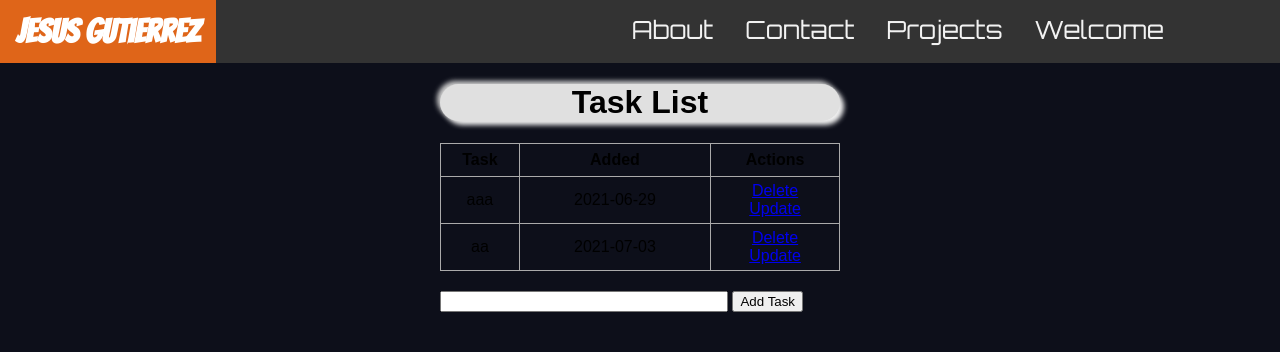
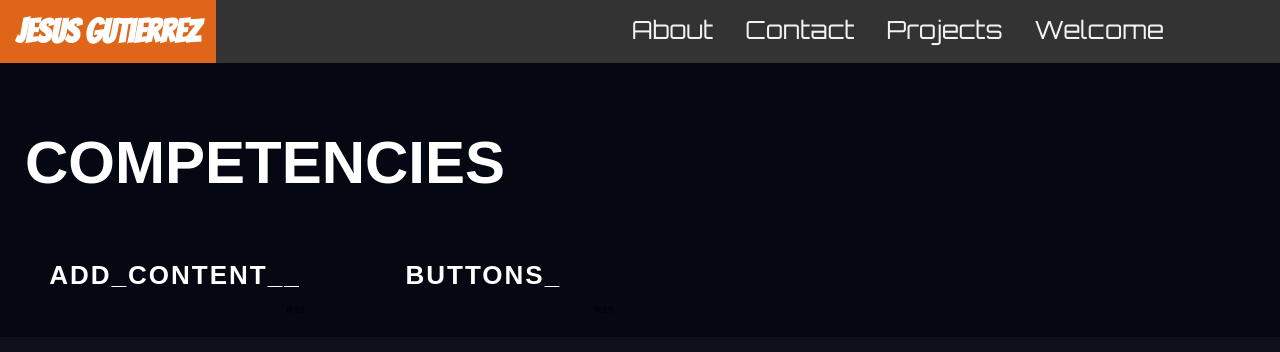
Before and after one commit to jgutierrezCSU/Software-Eng-Profile, a Flask app: page / in a window 1280 px wide. Shown: the top 352 px of the page. Run offline with Flask 2, Linux system fonts and the light colour scheme; data comes from the database, SQL or seed files in the repository; some web fonts are replaced.

Commit message:
added header and buttons

```diff
--- /dev/null
+++ b/static/css/CPbutton.css
@@ -0,0 +1,196 @@
+@font-face {
+    font-family: Cyber;
+    src: url("https://assets.codepen.io/605876/Blender-Pro-Bold.otf");
+    font-display: swap;
+  }
+
+  * {
+    box-sizing: border-box;
+  }
+  /*
+  body {
+    display: flex;
+    align-items: center;
+    flex-direction: column;
+    justify-content: center;
+    min-height: 100vh;
+    font-family: 'Cyber', sans-serif;
+    background: linear-gradient(90deg, #f5ed00 70%, #e6de00 70%), #fff700;
+  }
+
+  body .cybr-btn + .cybr-btn {
+    margin-top: 2rem;
+  }
+  */
+
+  .cybr-btn {
+    --primary: hsl(var(--primary-hue), 85%, calc(var(--primary-lightness, 50) * 1%));
+    --shadow-primary: hsl(var(--shadow-primary-hue), 90%, 50%);
+    --primary-hue: 0;
+    --primary-lightness: 50;
+    --color: hsl(0, 0%, 100%);
+    --font-size: 26px;
+    --shadow-primary-hue: 180;
+    --label-size: 9px;
+    --shadow-secondary-hue: 60;
+    --shadow-secondary: hsl(var(--shadow-secondary-hue), 90%, 60%);
+    --clip: polygon(0 0, 100% 0, 100% 100%, 95% 100%, 95% 90%, 85% 90%, 85% 100%, 8% 100%, 0 70%);
+    --border: 4px;
+    --shimmy-distance: 5;
+    --clip-one: polygon(0 2%, 100% 2%, 100% 95%, 95% 95%, 95% 90%, 85% 90%, 85% 95%, 8% 95%, 0 70%);
+    --clip-two: polygon(0 78%, 100% 78%, 100% 100%, 95% 100%, 95% 90%, 85% 90%, 85% 100%, 8% 100%, 0 78%);
+    --clip-three: polygon(0 44%, 100% 44%, 100% 54%, 95% 54%, 95% 54%, 85% 54%, 85% 54%, 8% 54%, 0 54%);
+    --clip-four: polygon(0 0, 100% 0, 100% 0, 95% 0, 95% 0, 85% 0, 85% 0, 8% 0, 0 0);
+    --clip-five: polygon(0 0, 100% 0, 100% 0, 95% 0, 95% 0, 85% 0, 85% 0, 8% 0, 0 0);
+    --clip-six: polygon(0 40%, 100% 40%, 100% 85%, 95% 85%, 95% 85%, 85% 85%, 85% 85%, 8% 85%, 0 70%);
+    --clip-seven: polygon(0 63%, 100% 63%, 100% 80%, 95% 80%, 95% 80%, 85% 80%, 85% 80%, 8% 80%, 0 70%);
+    font-family: 'Cyber', sans-serif;
+    color: var(--color);
+    cursor: pointer;
+    background: transparent;
+    text-transform: uppercase;
+    font-size: var(--font-size);
+    outline: transparent;
+    letter-spacing: 2px;
+    position: relative;
+    font-weight: 700;
+    border: 0;
+    min-width: 300px;
+    height: 75px;
+    line-height: 75px;
+    transition: background 0.2s;
+  }
+
+  .cybr-btn:hover {
+    --primary: hsl(var(--primary-hue), 85%, calc(var(--primary-lightness, 50) * 0.8%));
+  }
+  .cybr-btn:active {
+    --primary: hsl(var(--primary-hue), 85%, calc(var(--primary-lightness, 50) * 0.6%));
+  }
+
+  .cybr-btn:after,
+  .cybr-btn:before {
+    content: '';
+    position: absolute;
+    top: 0;
+    left: 0;
+    right: 0;
+    bottom: 0;
+    clip-path: var(--clip);
+    z-index: -1;
+  }
+
+  .cybr-btn:before {
+    background: var(--shadow-primary);
+    transform: translate(var(--border), 0);
+  }
+
+  .cybr-btn:after {
+    background: var(--primary);
+  }
+
+  .cybr-btn__tag {
+    position: absolute;
+    padding: 1px 4px;
+    letter-spacing: 1px;
+    line-height: 1;
+    bottom: -5%;
+    right: 5%;
+    font-weight: normal;
+    color: hsl(0, 0%, 0%);
+    font-size: var(--label-size);
+  }
+
+  .cybr-btn__glitch {
+    position: absolute;
+    top: calc(var(--border) * -1);
+    left: calc(var(--border) * -1);
+    right: calc(var(--border) * -1);
+    bottom: calc(var(--border) * -1);
+    background: var(--shadow-primary);
+    text-shadow: 2px 2px var(--shadow-primary), -2px -2px var(--shadow-secondary);
+    clip-path: var(--clip);
+    animation: glitch 4s infinite;
+    display: none;
+  }
+
+  .cybr-btn:hover .cybr-btn__glitch {
+    display: block;
+  }
+
+  .cybr-btn__glitch:before {
+    content: '';
+    position: absolute;
+    top: calc(var(--border) * 1);
+    right: calc(var(--border) * 1);
+    bottom: calc(var(--border) * 1);
+    left: calc(var(--border) * 1);
+    clip-path: var(--clip);
+    background: var(--primary);
+    z-index: -1;
+  }
+
+  @keyframes glitch {
+    0% {
+      clip-path: var(--clip-one);
+    }
+    2%, 8% {
+      clip-path: var(--clip-two);
+      transform: translate(calc(var(--shimmy-distance) * -1%), 0);
+    }
+    6% {
+      clip-path: var(--clip-two);
+      transform: translate(calc(var(--shimmy-distance) * 1%), 0);
+    }
+    9% {
+      clip-path: var(--clip-two);
+      transform: translate(0, 0);
+    }
+    10% {
+      clip-path: var(--clip-three);
+      transform: translate(calc(var(--shimmy-distance) * 1%), 0);
+    }
+    13% {
+      clip-path: var(--clip-three);
+      transform: translate(0, 0);
+    }
+    14%, 21% {
+      clip-path: var(--clip-four);
+      transform: translate(calc(var(--shimmy-distance) * 1%), 0);
+    }
+    25% {
+      clip-path: var(--clip-five);
+      transform: translate(calc(var(--shimmy-distance) * 1%), 0);
+    }
+    30% {
+      clip-path: var(--clip-five);
+      transform: translate(calc(var(--shimmy-distance) * -1%), 0);
+    }
+    35%, 45% {
+      clip-path: var(--clip-six);
+      transform: translate(calc(var(--shimmy-distance) * -1%));
+    }
+    40% {
+      clip-path: var(--clip-six);
+      transform: translate(calc(var(--shimmy-distance) * 1%));
+    }
+    50% {
+      clip-path: var(--clip-six);
+      transform: translate(0, 0);
+    }
+    55% {
+      clip-path: var(--clip-seven);
+      transform: translate(calc(var(--shimmy-distance) * 1%), 0);
+    }
+    60% {
+      clip-path: var(--clip-seven);
+      transform: translate(0, 0);
+    }
+    31%, 61%, 100% {
+      clip-path: var(--clip-four);
+    }
+  }
+
+  .cybr-btn:nth-of-type(2) {
+    --primary-hue: 260;
+  }
--- a/static/css/main.css
+++ b/static/css/main.css
@@ -74,3 +74,15 @@ td {
   }
 
 /* END navigation*/
+
+/* for Header*/
+.header {
+    padding: 25px;
+    padding-top: -5px;
+    text-align: left;
+    background: #050812;
+    color: white;
+    font-size: 30px;
+
+  }
+  /* END Header*/
--- a/templates/base.html
+++ b/templates/base.html
@@ -5,17 +5,18 @@
     <meta name="viewport" content="width=device-width ,initial-scale=1.0">
     <meta http-equiv="X-UA-Compatible" content="ie-edge">
     <link rel="stylesheet" href="{{ url_for('static',filename='css/main.css') }}">
-
+    <link href="../static/css/CPbutton.css" rel="stylesheet">
     <link rel="preconnect" href="https://fonts.googleapis.com">
     <link rel="preconnect" href="https://fonts.gstatic.com" crossorigin>
     <link href="https://fonts.googleapis.com/css2?family=Bangers&family=Big+Shoulders+Stencil+Display:wght@300&family=Great+Vibes&family=Orbitron&family=Permanent+Marker&display=swap" rel="stylesheet">
 
 
 </head>
+<title>  Jesus Gutierrez Porfolio</title>
 <body>
     <!-- For top navigation-->
     <div class="topnav">
-        <b class="active" href="#home">Jesus Gutierrez</b>
+        <b class="active" >Jesus Gutierrez</b>
         <a href="#welcome">Welcome</a>
         <a href="#projects">Projects</a>
         <a href="#contact">Contact</a>
@@ -23,6 +24,24 @@
       </div>
        <!-- END top navigation-->
 
+       <!-- For Header-->
+       <div class="header">
+        <h1>COMPETENCIES</h1>
+        <!-- Cyber Punk Button-->
+        <button class="cybr-btn">
+            ADD_CONTENT_<span aria-hidden>_</span>
+            <span aria-hidden class="cybr-btn__glitch">EXPERIENCE_ </span>
+            <span aria-hidden class="cybr-btn__tag">R25</span>
+          </button>
+          <button class="cybr-btn">
+            Buttons<span aria-hidden>_</span>
+            <span aria-hidden class="cybr-btn__glitch">Buttons_</span>
+            <span aria-hidden class="cybr-btn__tag">R25</span>
+          </button>
+<!-- END Cyber Punk Button-->
+    </div>
+       <!-- END Header-->
+
     {% block body %} {% endblock %}
 
 </body>
--- a/templates/index.html
+++ b/templates/index.html
@@ -2,10 +2,11 @@
 {% extends 'base.html' %}
 
 
-<title>  Jesus Gutierrez Porfolio</title>
 
 
 {% block body %}
+<!--
+
 <div class="content">
     <h1 id ="PageTitle" style="text-align: center">Task List</h1>
     {% if tasks|length < 1 %}
@@ -38,4 +39,5 @@
         </form>
     </div>
 </div>
+-->
 {% endblock %}
```
